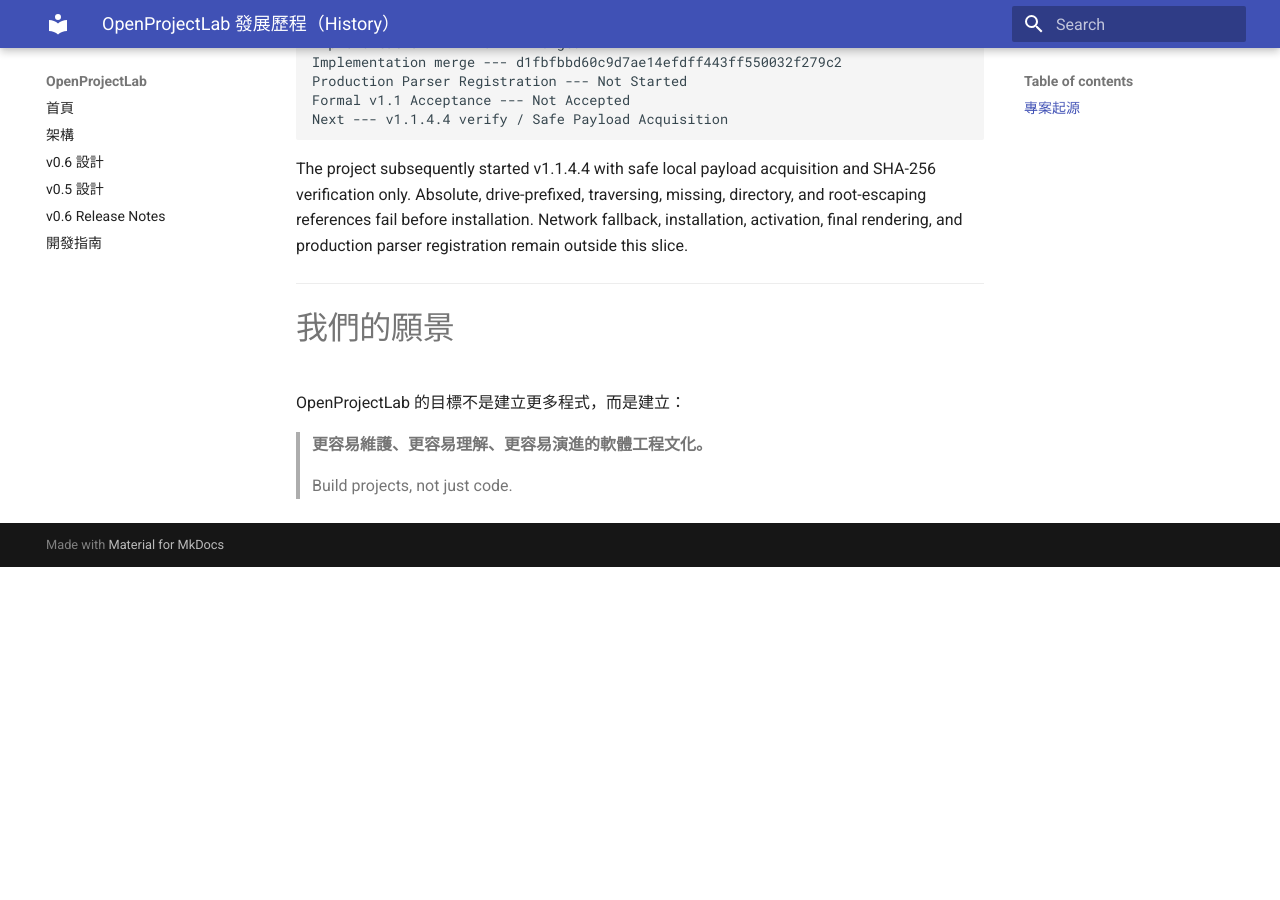
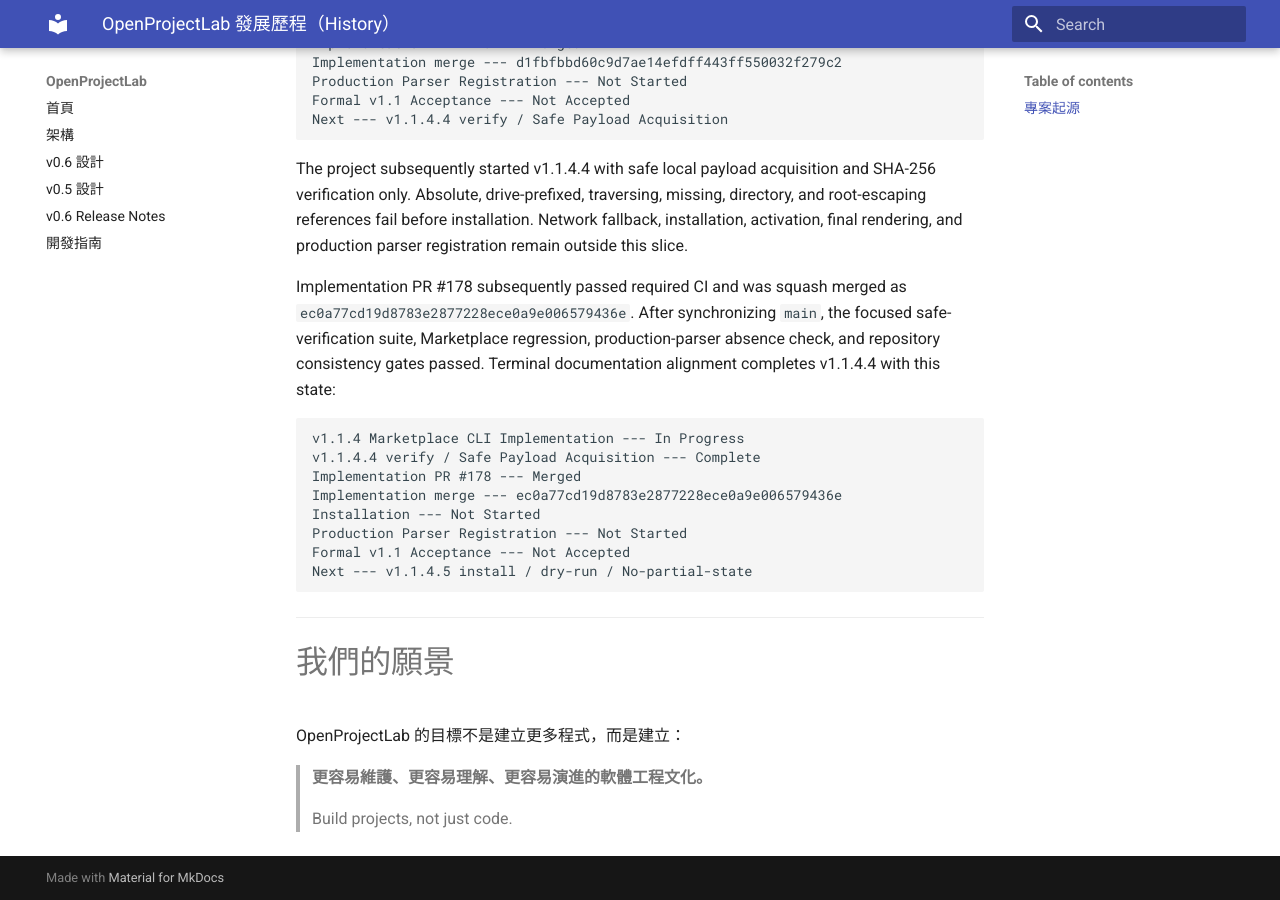
Before and after one commit to khwang1964/OpenProjectLab, an MkDocs documentation site: the page built from docs/HISTORY.md, in a window 1280 px wide and 900 px high, scrolled down 43407 px. Built offline with MkDocs 1.6.1 and Material for MkDocs 9.7.7, drawn with Linux system fonts in a browser that asks for light colours; before the commit the page ends 43974 px from its top, so only the background shows below that.

Commit message:
docs: complete v1.1.4.4 safe verify alignment (#179)

````diff
--- a/docs/HISTORY.md
+++ b/docs/HISTORY.md
@@ -2216,6 +2216,23 @@
 fallback, installation, activation, final rendering, and production parser
 registration remain outside this slice.
 
+Implementation PR #178 subsequently passed required CI and was squash merged
+as `ec0a77cd19d8783e2877228ece0a9e006579436e`. After synchronizing `main`, the
+focused safe-verification suite, Marketplace regression, production-parser
+absence check, and repository consistency gates passed. Terminal documentation
+alignment completes v1.1.4.4 with this state:
+
+``` text
+v1.1.4 Marketplace CLI Implementation --- In Progress
+v1.1.4.4 verify / Safe Payload Acquisition --- Complete
+Implementation PR #178 --- Merged
+Implementation merge --- ec0a77cd19d8783e2877228ece0a9e006579436e
+Installation --- Not Started
+Production Parser Registration --- Not Started
+Formal v1.1 Acceptance --- Not Accepted
+Next --- v1.1.4.5 install / dry-run / No-partial-state
+```
+
 ------------------------------------------------------------------------
 
 # 我們的願景
````
Also changed, not shown: CHANGELOG.md (+8 -0 lines), docs/releases/v1.1-marketplace-cli-implementation.md (+6 -4 lines), docs/roadmap.md (+4 -2 lines), 1 other file.
